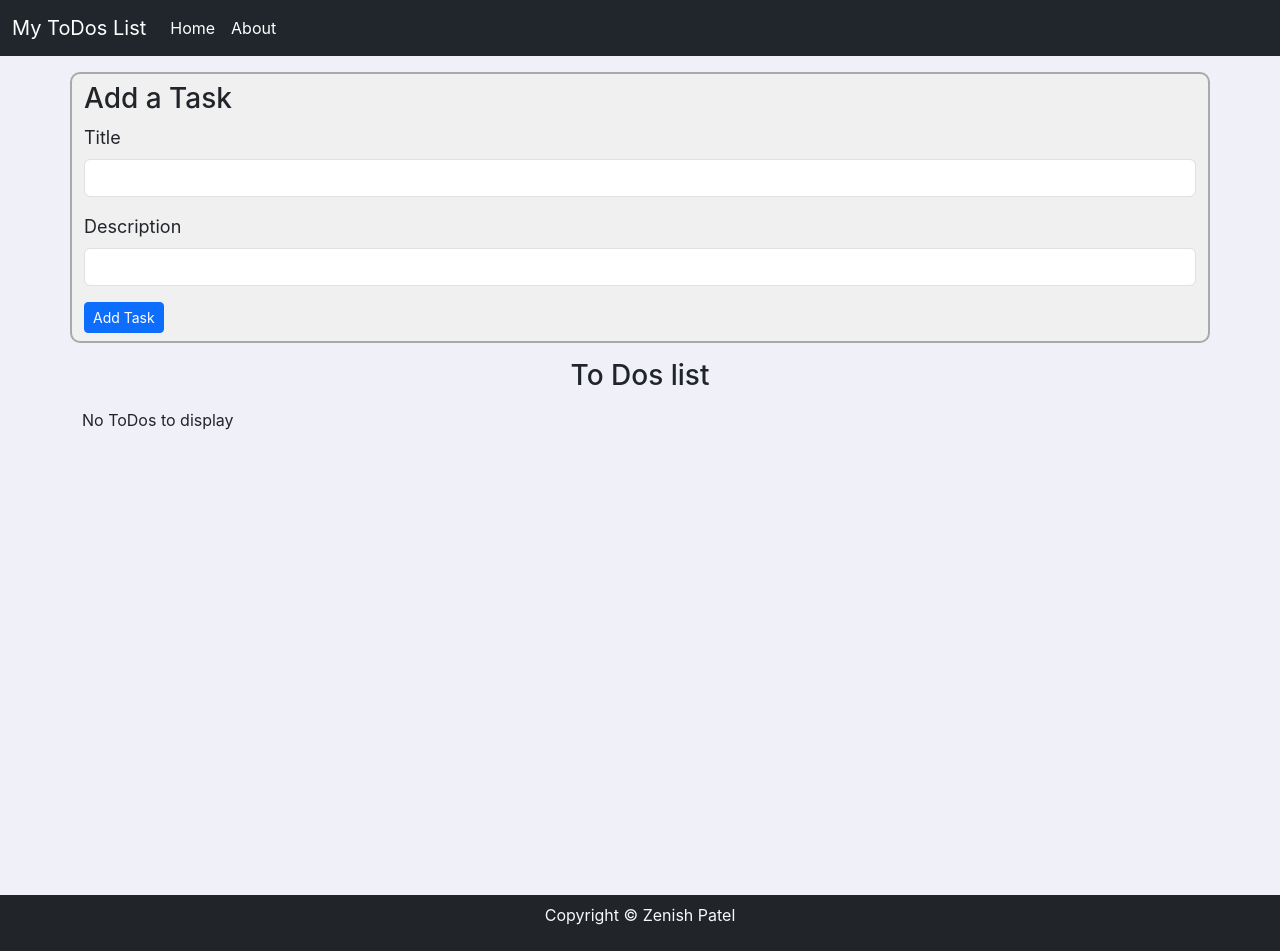
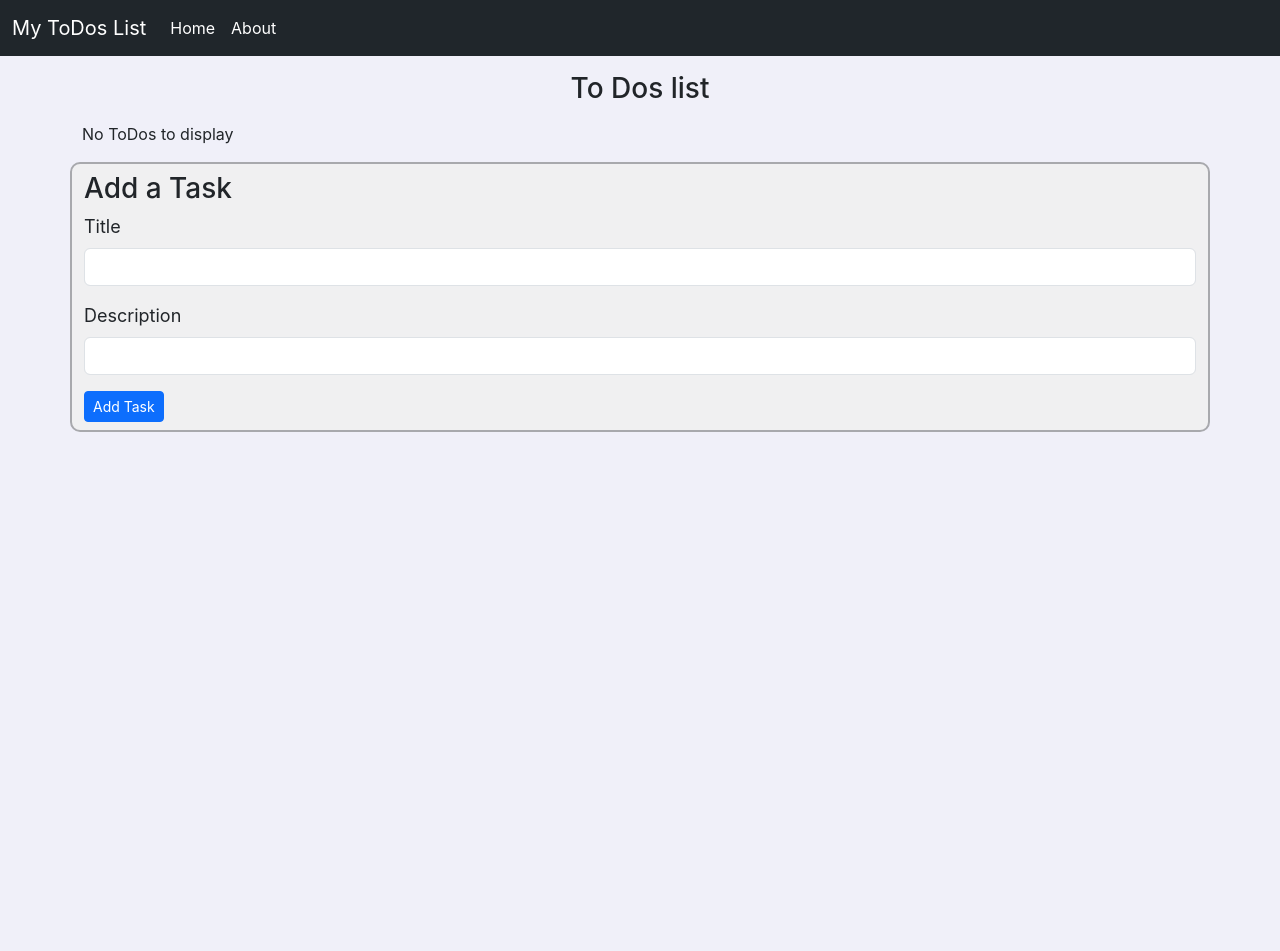
Before and after one commit to Zenish-P/to-do-list-application, a React (Create React App) app: page / in a window 1280 px wide. After the commit the page ends 800 px from the top, so only its background shows below. Built offline with nearby package versions, Linux system fonts and the light colour scheme.

Commit message:
Fixing footer

```diff
--- a/src/App.js
+++ b/src/App.js
@@ -56,9 +56,9 @@ function App() {
     <>
       <Router>
         <Header title="My ToDos List" searchBar={false} />
+        <ListToDos list={tasks} onDelete={onDelete} />
         <AddTask addTask={addTask} />
-        <ListToDos list={tasks} onDelete={onDelete} />
-       <Footer/>
+       {/* <Footer/> */}
         {/* <About /> */}
       </Router>
     </>
--- a/src/components/AddTask.js
+++ b/src/components/AddTask.js
@@ -20,13 +20,13 @@ export const AddTask = (props) => {
     let addTaskContainerStyle={
         border: '2px solid #a8a9ad',
         borderRadius:'10px',
-        backgroundColor:'#f0f0f1'
+        backgroundColor:'#f0f0f1',
     }
     let labelStyle={
         fontSize:"18px"
     }
     return (
-        <div className="container my-3 py-2" style={addTaskContainerStyle}>
+        <div className="container  py-2" style={addTaskContainerStyle}>
             <h3>Add a Task</h3>
             <form onSubmit={submit}>
                 <div className="mb-3">
--- a/src/components/Footer.js
+++ b/src/components/Footer.js
@@ -1,9 +1,12 @@
 import React from 'react'
 
 export const Footer = () => {
-
+ let footerStyle = {
+  display:"sticky",
+  marginBottom: "min(60vh,3px)",
+ }
   return (
-    <footer className="bg-dark text-light py-2" >
+    <footer className="bg-dark text-light py-2" style={footerStyle} >
       <p className="text-center">    Copyright &copy; Zenish Patel </p>
     </footer>
   )
--- a/src/components/ListToDos.js
+++ b/src/components/ListToDos.js
@@ -2,7 +2,7 @@ import React from 'react'
 import { ToDoItem } from './ToDoItem'
 export const ListToDos = (props) => {
   let myStyle = {
-    minHeight: "65vh",
+    minHeight: "5vh",
     margin: "10px auto"
   }
   return (
--- a/src/index.css
+++ b/src/index.css
@@ -1,4 +1,7 @@
 body {
+  min-height: 100vh;
+  display: flex;
+    flex-direction: column;
   margin: 0;
   background-color: #f0f0f9;
   font-family: -apple-system, BlinkMacSystemFont, 'Segoe UI', 'Roboto', 'Oxygen',
```
